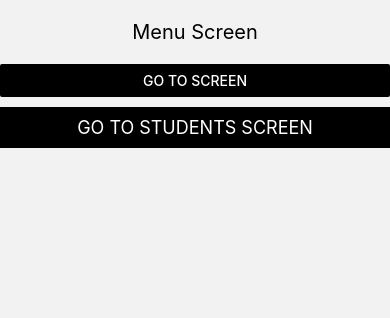
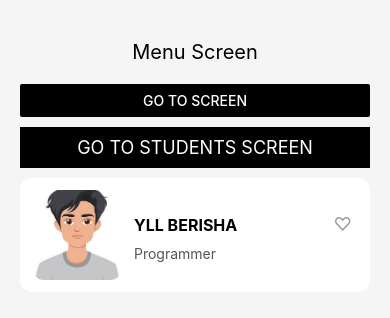
Before and after one commit to yllberisha1/reactnative1, a React Native app in the folder reactnatvie1/: screen /Menu in a window 390 px wide. Shown: the top 318 px of the page. Built offline with nearby package versions, Linux system fonts and the light colour scheme.

Commit message:
y5y
sassas

```diff
--- a/reactnatvie1/components/StudentDetalis.js
+++ b/reactnatvie1/components/StudentDetalis.js
@@ -1,15 +1,38 @@
-import React from 'react';
-import { Text, Image, View, StyleSheet } from 'react-native';
+import React, { useState } from 'react';
+import { Text, Image, View, StyleSheet, Pressable, TouchableOpacity, Alert, Platform } from 'react-native';
 
 const StudentDetalis = (props) => {
+  const [isFavourite, setIsFavourite] = useState(false);
+  const name = props.name || 'Unknown Student';
+
+  const handlePress = () => {
+    if (Platform.OS === 'web') {
+      window.alert(`Student Selected: ${name}`);
+    } else {
+      Alert.alert('Student Selected', name);
+    }
+  };
+
+  const toggleFavourite = () => {
+    setIsFavourite((prev) => !prev);
+  };
+
   return (
-    <View style={styles.cardWrapper}>
+    <Pressable
+      style={({ pressed }) => [styles.cardWrapper, pressed && styles.cardPressed]}
+      onPress={handlePress}
+    >
       <Image source={props.image} style={styles.img} />
       <View style={styles.infoWrapper}>
-        <Text style={styles.name}>{props.name}</Text>
+        <View style={styles.nameRow}>
+          <Text style={styles.name}>{name}</Text>
+          <TouchableOpacity onPress={toggleFavourite} style={styles.heartButton} activeOpacity={0.7}>
+            <Text style={[styles.heart, isFavourite && styles.heartActive]}>{isFavourite ? '♥' : '♡'}</Text>
+          </TouchableOpacity>
+        </View>
         <Text style={styles.description}>{props.description}</Text>
       </View>
-    </View>
+    </Pressable>
   );
 };
 
@@ -31,10 +54,28 @@ const styles = StyleSheet.create({
     marginLeft: 12,
     flex: 1,
   },
+  cardPressed: {
+    opacity: 0.85,
+  },
+  nameRow: {
+    flexDirection: 'row',
+    alignItems: 'center',
+    justifyContent: 'space-between',
+    marginBottom: 4,
+  },
+  heartButton: {
+    padding: 6,
+  },
+  heart: {
+    fontSize: 18,
+    color: '#999',
+  },
+  heartActive: {
+    color: '#e74c3c',
+  },
   name: {
     fontSize: 16,
     fontWeight: 'bold',
-    marginBottom: 4,
   },
   description: {
     color: '#555',
--- a/reactnatvie1/screens/MenuScreen.js
+++ b/reactnatvie1/screens/MenuScreen.js
@@ -1,22 +1,32 @@
 import React from 'react';
-import { View, Text, StyleSheet, Button, TouchableOpacity} from 'react-native';
+import { View, Text, StyleSheet, Button, TouchableOpacity } from 'react-native';
+import StudentDetalis from '../components/StudentDetalis';
 
 const MenuScreen = (props) => {
-    console.log(props);
   return (
-    <View>
+    <View style={styles.container}>
       <Text style={styles.Text}>Menu Screen</Text>
       <Button title="Go to Screen" color="black" onPress={() => props.navigation.navigate('Button')} />
 
-    <TouchableOpacity onPress={() => props.navigation.navigate('Students')}
-      style={styles.btn}>
-      <Text style={styles.btnText}>Go to Students Screen</Text>
-    </TouchableOpacity>
+      <TouchableOpacity onPress={() => props.navigation.navigate('Students')} style={styles.btn}>
+        <Text style={styles.btnText}>Go to Students Screen</Text>
+      </TouchableOpacity>
+
+      <StudentDetalis
+        name="YLL BERISHA"
+        description="Programmer"
+        image={require('../assets/avatar1.png')}
+      />
     </View>
   );
 };
 
 const styles = StyleSheet.create({
+  container: {
+    flex: 1,
+    padding: 20,
+    backgroundColor: '#f5f5f5',
+  },
   Text: {
     textAlign: 'center',
     fontSize: 20,
@@ -26,13 +36,13 @@ const styles = StyleSheet.create({
     backgroundColor: '#000',
     marginVertical: 10,
     paddingVertical: 10,
-},
-btnText: {
+  },
+  btnText: {
     color: '#fff',
     textTransform: 'uppercase',
     textAlign: 'center',
     fontSize: 18,
-}
+  },
 });
 
 export default MenuScreen;
--- a/reactnatvie1/screens/StudentsScreen.js
+++ b/reactnatvie1/screens/StudentsScreen.js
@@ -1,11 +1,17 @@
 import React from "react";
 import { Text, View, StyleSheet, TouchableOpacity } from "react-native";
+import StudentDetalis from "../components/StudentDetalis";
 
 const StudentsScreen = ({ navigation }) => {
   return (
     <View style={styles.container}>
+      <Text style={styles.title}>Students Screen</Text>
 
-      <Text style={styles.title}>Students Screen</Text>
+      <StudentDetalis
+        name="YLL BERISHA"
+        description="Programmer"
+        image={require("../assets/avatar1.png")}
+      />
 
       {/* GO TO PROFILE BUTTON */}
       <TouchableOpacity
@@ -20,7 +26,6 @@ const StudentsScreen = ({ navigation }) => {
       >
         <Text style={styles.buttonText}>Go to Profile</Text>
       </TouchableOpacity>
-
     </View>
   );
 };
```
Also changed, not shown: 1 other file (tests, documents, lock files or other folders).
